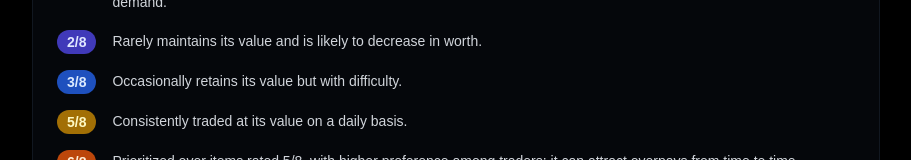
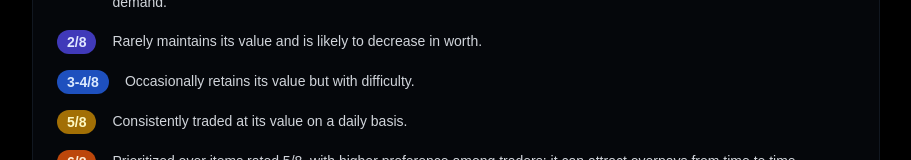
Before and after one commit to TotallyTheQuack/Value-List, a Next.js app: page /info in a window 1280 px wide. Shown: the part 364-524 px from the top of the page, without its empty margins (184-1095 px from the left). Built offline with nearby package versions, Linux system fonts and the light colour scheme.

Commit message:
Update info.tsx

```diff
--- a/info.tsx
+++ b/info.tsx
@@ -18,7 +18,7 @@ export default function Info() {
       color: "bg-indigo-600/80 text-indigo-100",
     },
     {
-      tier: "3/8",
+      tier: "3-4/8",
       description: "Occasionally retains its value but with difficulty.",
       color: "bg-blue-600/80 text-blue-100",
     },
```
